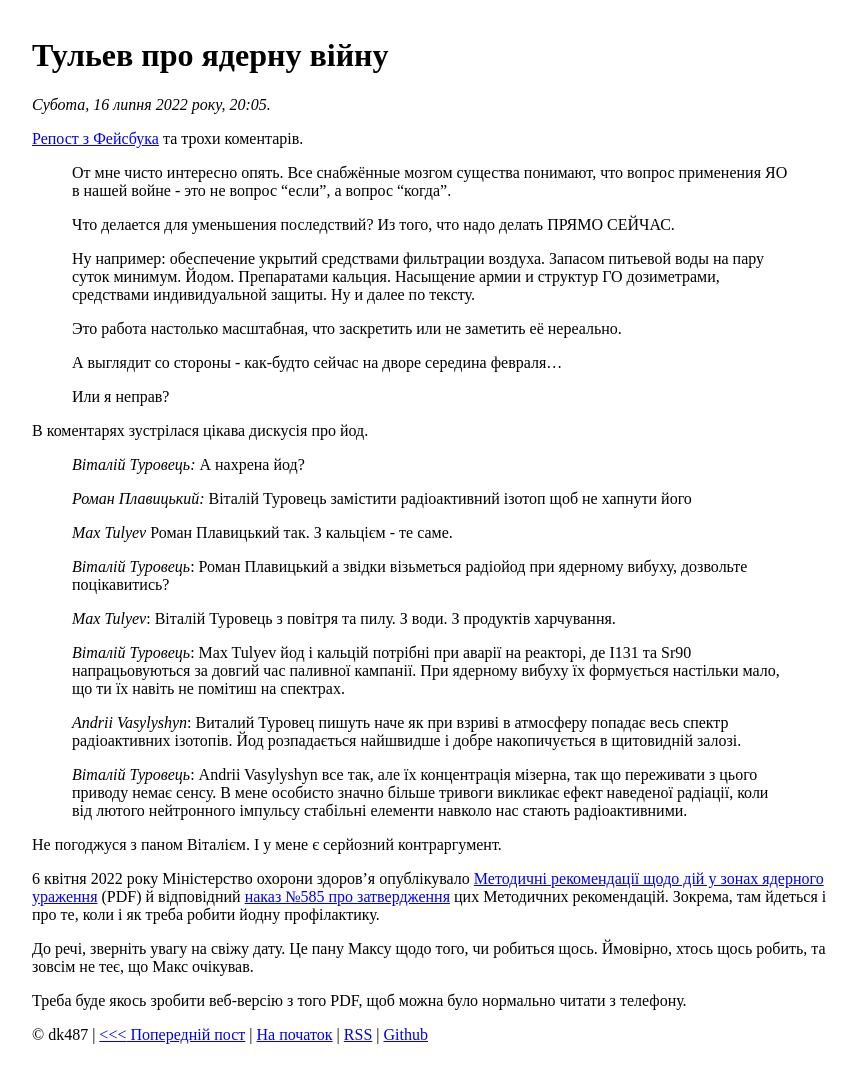
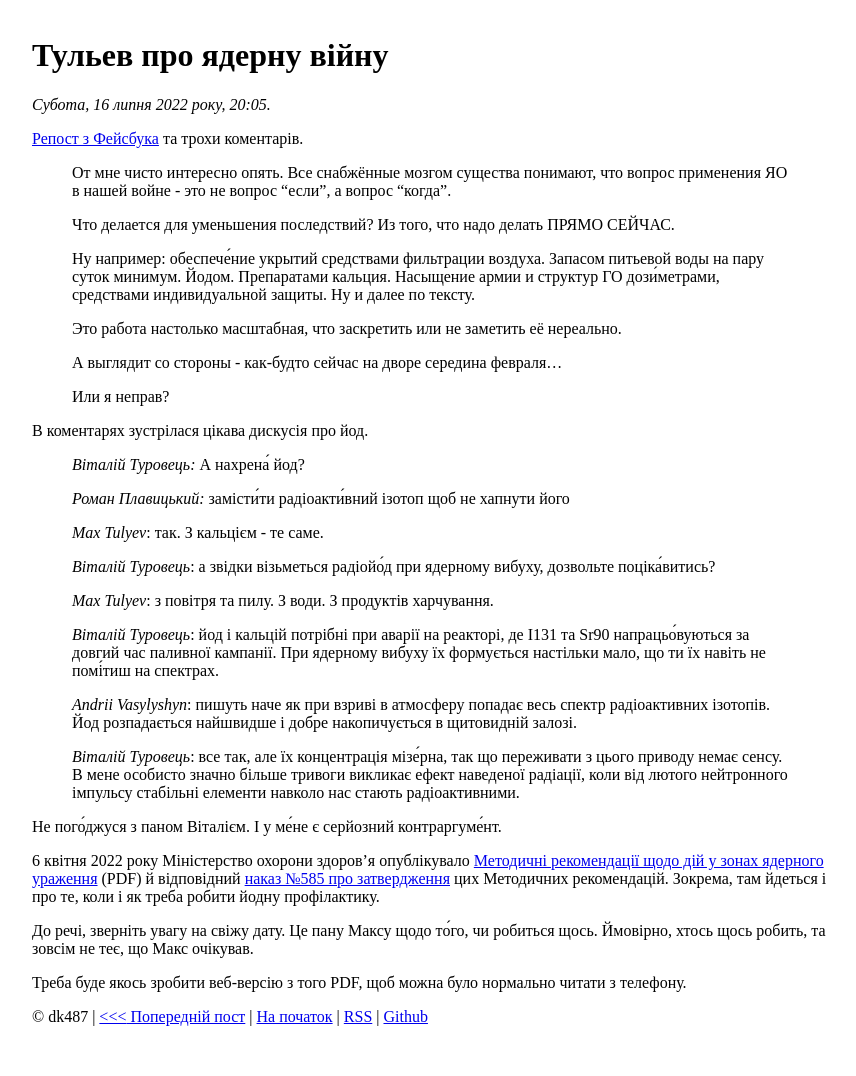
Before and after one commit to dk487/test.de.co.ua, a Jekyll site: the page built from _posts/2022/2022-07-16-mt6561-on-nuclear-war.md, in a window 1280 px wide. Shown: the whole page, without its empty margins (208-1064 px from the left). Built offline with Jekyll 4.4.1, drawn with Linux system fonts in a browser that asks for light colours.

Commit message:
Minor updates

```diff
--- a/_posts/2022/2022-07-16-mt6561-on-nuclear-war.md
+++ b/_posts/2022/2022-07-16-mt6561-on-nuclear-war.md
@@ -10,7 +10,7 @@ date: 2022-07-16 23:05:00 +03:00
 >
 > Что делается для уменьшения последствий? Из того, что надо делать ПРЯМО СЕЙЧАС.
 >
-> Ну например: обеспечение укрытий средствами фильтрации воздуха. Запасом питьевой воды на пару суток минимум. Йодом. Препаратами кальция. Насыщение армии и структур ГО дозиметрами, средствами индивидуальной защиты. Ну и далее по тексту.
+> Ну например: обеспече́ние укрытий средствами фильтрации воздуха. Запасом питьевой воды на пару суток минимум. Йодом. Препаратами кальция. Насыщение армии и структур ГО дози́метрами, средствами индивидуальной защиты. Ну и далее по тексту.
 >
 > Это работа настолько масштабная, что заскретить или не заметить её нереально.
 >
@@ -21,27 +21,27 @@ date: 2022-07-16 23:05:00 +03:00
 
 В коментарях зустрілася цікава дискусія про йод.
 
-> _Віталій Туровець:_ А нахрена йод?
+> _Віталій Туровець:_ А нахрена́ йод?
 >
-> _Роман Плавицький:_ Віталій Туровець замістити радіоактивний ізотоп щоб не хапнути його
+> _Роман Плавицький:_ замісти́ти радіоакти́вний ізотоп щоб не хапнути його
 >
-> _Max Tulyev_ Роман Плавицький так. З кальцієм - те саме.
+> _Max Tulyev_: так. З кальцієм - те саме.
 >
-> _Віталій Туровець_: Роман Плавицький а звідки візьметься радіойод при ядерному вибуху, дозвольте поцікавитись?
+> _Віталій Туровець_: а звідки візьметься радіойо́д при ядерному вибуху, дозвольте поціка́витись?
 >
-> _Max Tulyev_: Віталій Туровець з повітря та пилу. З води. З продуктів харчування.
+> _Max Tulyev_: з повітря та пилу. З води. З продуктів харчування.
 >
-> _Віталій Туровець_: Max Tulyev йод і кальцій потрібні при аварії на реакторі, де I131 та Sr90 напрацьовуються за довгий час паливної кампанії. При ядерному вибуху їх формується настільки мало, що ти їх навіть не помітиш на спектрах.
+> _Віталій Туровець_: йод і кальцій потрібні при аварії на реакторі, де I131 та Sr90 напрацьо́вуються за довгий час паливної кампанії. При ядерному вибуху їх формується настільки мало, що ти їх навіть не помі́тиш на спектрах.
 >
-> _Andrii Vasylyshyn_: Виталий Туровец пишуть наче як при взриві в атмосферу попадає весь спектр радіоактивних ізотопів. Йод розпадається найшвидше і добре накопичується в щитовидній залозі.
+> _Andrii Vasylyshyn_: пишуть наче як при взриві в атмосферу попадає весь спектр радіоактивних ізотопів. Йод розпадається найшвидше і добре накопичується в щитовидній залозі.
 >
-> _Віталій Туровець_: Andrii Vasylyshyn все так, але їх концентрація мізерна, так що переживати з цього приводу немає сенсу. В мене особисто значно більше тривоги викликає ефект наведеної радіації, коли від лютого нейтронного імпульсу стабільні елементи навколо нас стають радіоактивними.
+> _Віталій Туровець_: все так, але їх концентрація мізе́рна, так що переживати з цього приводу немає сенсу. В мене особисто значно більше тривоги викликає ефект наведеної радіації, коли від лютого нейтронного імпульсу стабільні елементи навколо нас стають радіоактивними.
 
-Не погоджуся з паном Віталієм. І у мене є серйозний контраргумент.
+Не пого́джуся з паном Віталієм. І у ме́не є серйозний контраргуме́нт.
 
 6 квітня 2022 року Міністерство охорони здоров'я опублікувало [Методичні рекомендації щодо дій у зонах ядерного ураження][3] (PDF) й відповідний [наказ №585 про затвердження][2] цих Методичних рекомендацій. Зокрема, там йдеться і про те, коли і як треба робити йодну профілактику.
 
-До речі, зверніть увагу на свіжу дату. Це пану Максу щодо того, чи робиться щось. Ймовірно, хтось щось робить, та зовсім не теє, що Макс очікував.
+До речі, зверніть увагу на свіжу дату. Це пану Максу щодо то́го, чи робиться щось. Ймовірно, хтось щось робить, та зовсім не теє, що Макс очікував.
 
 Треба буде якось зробити веб-версію з того PDF, щоб можна було нормально читати з телефону.
 
```
